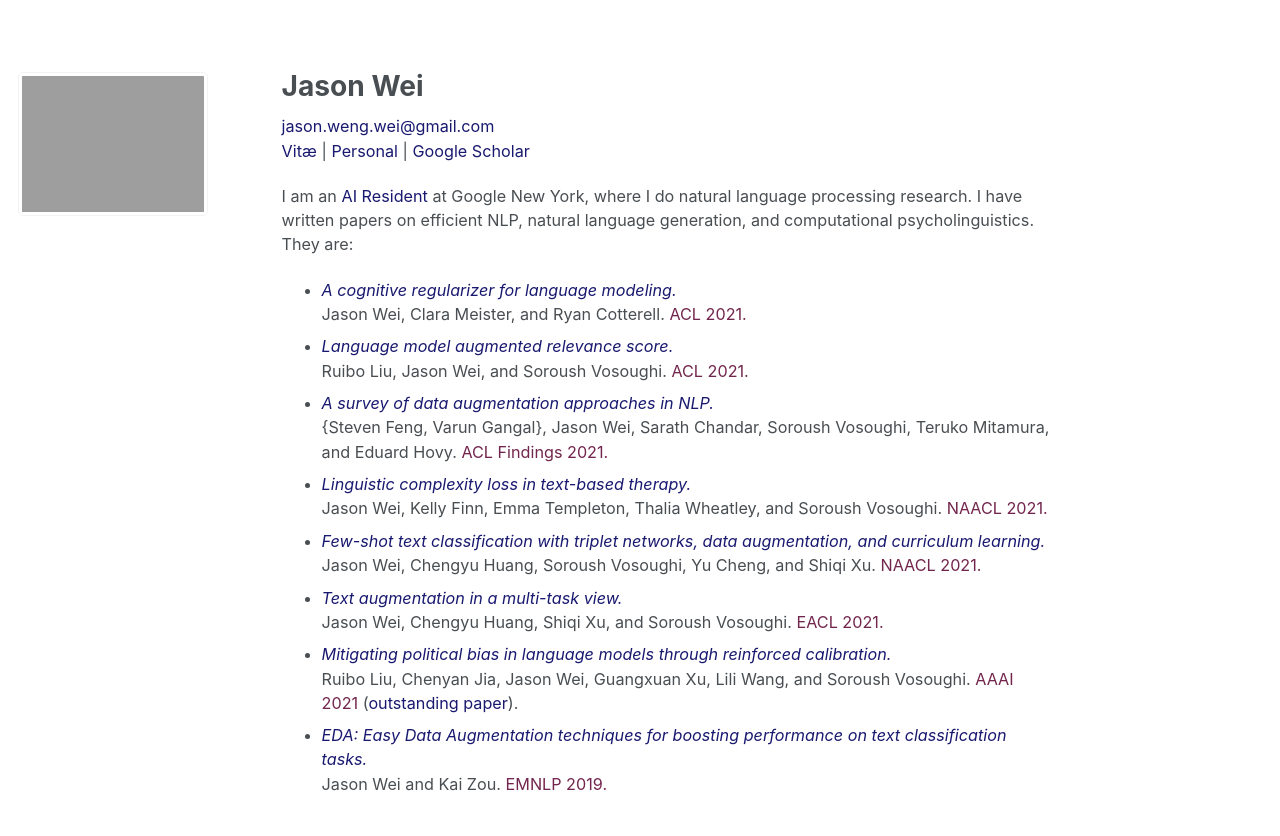
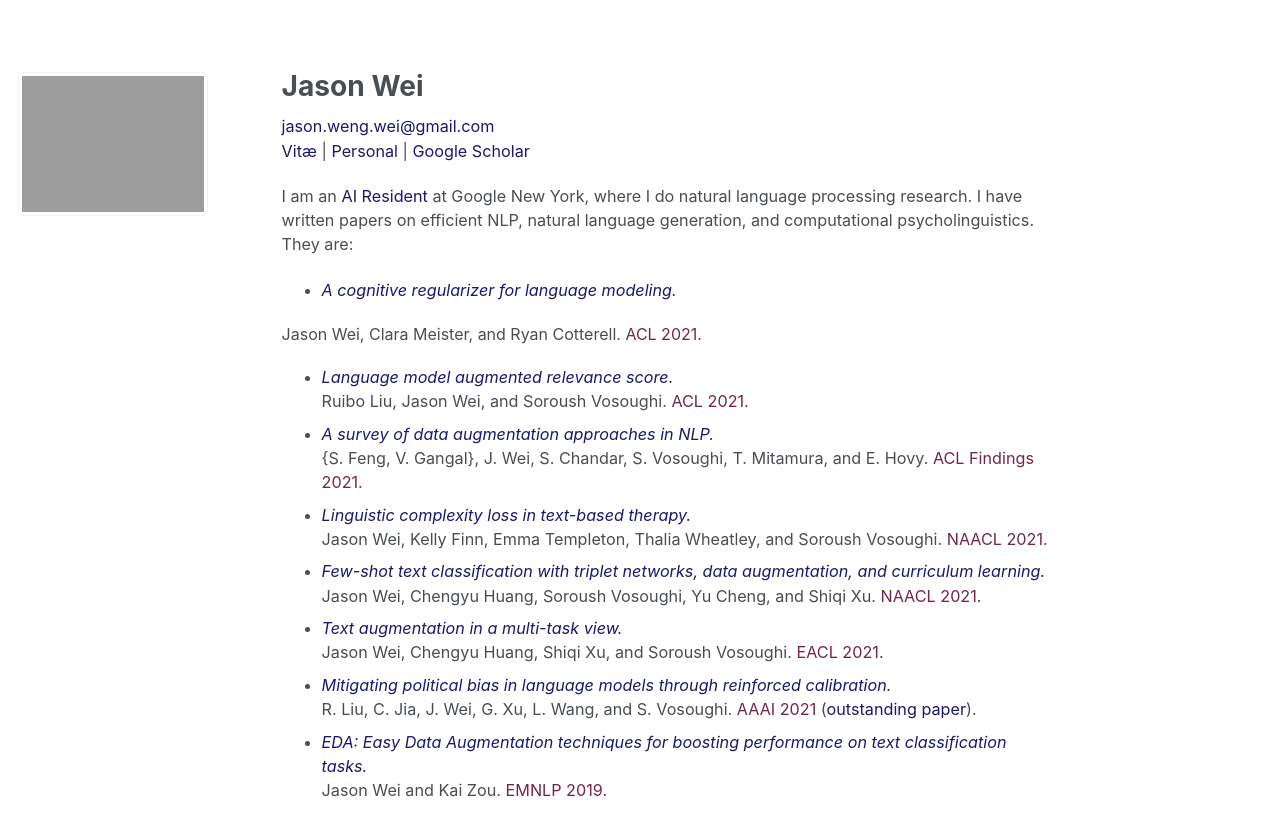
Before and after one commit to jasonwei20/jasonwei20.github.io, a Jekyll site: the page built from _pages/about.md, in a window 1280 px wide. Shown: the top 836 px of the page. Built offline with Jekyll 4.4.1, drawn with Linux system fonts in a browser that asks for light colours.

Commit message:
fix spacing

```diff
--- a/_pages/about.md
+++ b/_pages/about.md
@@ -15,11 +15,11 @@
 I am an <a href="https://research.google/careers/ai-residency/" style="color:#191970" target="_blank">AI Resident</a> at Google New York, where I do natural language processing research. I have written papers on efficient NLP, natural language generation, and computational psycholinguistics. They are:
 
 - <a href="https://arxiv.org/pdf/2105.07144" style="color:#191970" target="_blank"><i>A cognitive regularizer for language modeling.</i></a>
-Jason Wei, Clara Meister, and Ryan Cotterell. <a style="color:#73264d">ACL 2021.</a>
+<font size="3">Jason Wei, Clara Meister, and Ryan Cotterell. <a style="color:#73264d">ACL 2021.</a></font>
 - <a style="color:#191970" target="_blank"><i>Language model augmented relevance score.</i></a>
 Ruibo Liu, Jason Wei, and Soroush Vosoughi. <a style="color:#73264d">ACL 2021.</a>
 - <a href="https://arxiv.org/abs/2105.03075" style="color:#191970" target="_blank"><i>A survey of data augmentation approaches in NLP.</i></a>
-{Steven Feng, Varun Gangal}, Jason Wei, Sarath Chandar, Soroush Vosoughi, Teruko Mitamura, and Eduard Hovy. <a style="color:#73264d">ACL Findings 2021.</a>
+{S. Feng, V. Gangal}, J. Wei, S. Chandar, S. Vosoughi, T. Mitamura, and E. Hovy. <a style="color:#73264d">ACL Findings 2021.</a>
 - <a href="https://www.aclweb.org/anthology/2021.naacl-main.352/" style="color:#191970" target="_blank"><i>Linguistic complexity loss in text-based therapy.</i></a>
 Jason Wei, Kelly Finn, Emma Templeton, Thalia Wheatley, and Soroush Vosoughi. <a style="color:#73264d">NAACL 2021.</a>
 - <a href="https://www.aclweb.org/anthology/2021.naacl-main.434/" style="color:#191970" target="_blank"><i>Few-shot text classification with triplet networks, data augmentation, and curriculum learning.</i></a>
@@ -27,7 +27,7 @@
 - <a href="https://www.aclweb.org/anthology/2021.eacl-main.252/" style="color:#191970" target="_blank"><i>Text augmentation in a multi-task view.</i></a>
 Jason Wei, Chengyu Huang, Shiqi Xu, and Soroush Vosoughi. <a style="color:#73264d">EACL 2021.</a>
 - <a href="https://www.aaai.org/AAAI21Papers/AISI-8076.LiuR.pdf" style="color:#191970" target="_blank"><i>Mitigating political bias in language models through reinforced calibration.</i></a>
-Ruibo Liu, Chenyan Jia, Jason Wei, Guangxuan Xu, Lili Wang, and Soroush Vosoughi. <a style="color:#73264d">AAAI 2021</a> (<a href="https://aaai.org/Awards/paper.php" style="color:#191970" target="_blank">outstanding paper</a>).
+R. Liu, C. Jia, J. Wei, G. Xu, L. Wang, and S. Vosoughi. <a style="color:#73264d">AAAI 2021</a> (<a href="https://aaai.org/Awards/paper.php" style="color:#191970" target="_blank">outstanding paper</a>).
 - <a href="http://dx.doi.org/10.18653/v1/D19-1670" style="color:#191970" target="_blank"><i>EDA: Easy Data Augmentation techniques for boosting performance on text classification tasks.</i></a>
 Jason Wei and Kai Zou. <a style="color:#73264d">EMNLP 2019.</a>
 
```
